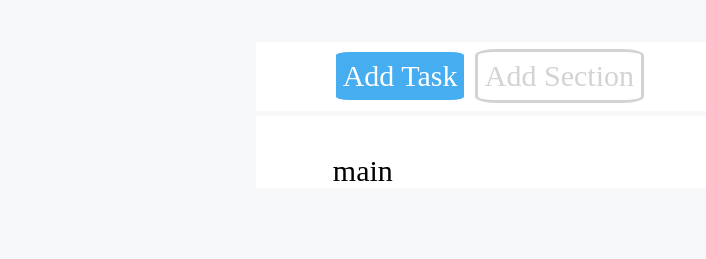
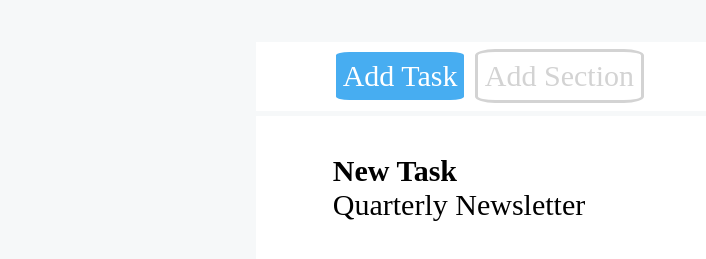
Before and after one commit to SaverioCascelli/html-css-toboolist, a plain HTML site: page index.html in a window 1280 px wide. Shown: the part 89-348 px from the top of the page, without its empty margins (0-706 px from the left). Drawn offline with Linux system fonts and the light colour scheme.

Commit message:
setting  main layout

```diff
--- a/css/style.css
+++ b/css/style.css
@@ -27,19 +27,18 @@ body{
     margin-left: 10%;
 }
 
-main{
-    padding-top: 3%;
-}
-
-#logo{
-    width:5%;
-    vertical-align:middle;
-}
-
 #in-nav{
     padding-top: 1%;
     padding-bottom: 1%;
 }
+
+#in-main{
+    padding-top: 5%;
+    padding-bottom: 5%;
+
+}
+
+
 
 .add{
     display: inline-block;
@@ -57,3 +56,8 @@ main{
     background-color: white;
     color: lightgray
 }
+
+#logo{
+    width:5%;
+    vertical-align:middle;
+}
--- a/index.html
+++ b/index.html
@@ -30,8 +30,11 @@
 
     <!-- task recap -->
     <main class="container">
-        <div>
-            main
+        <div id="in-main" >
+            <div class="added-section">
+                <strong>New Task</strong>
+                <div class="added-task">Quarterly Newsletter</div>
+            </div>
         </div>
     </main>
     <!-- \task recap -->
```
